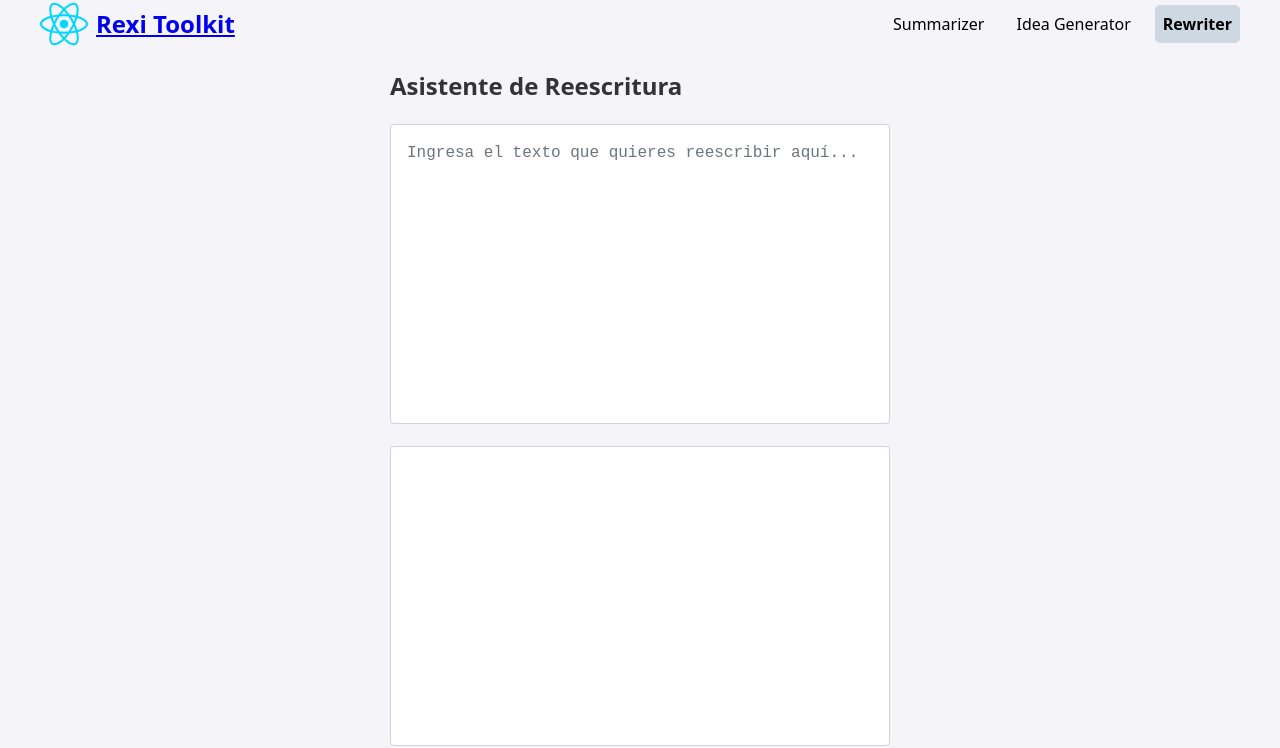
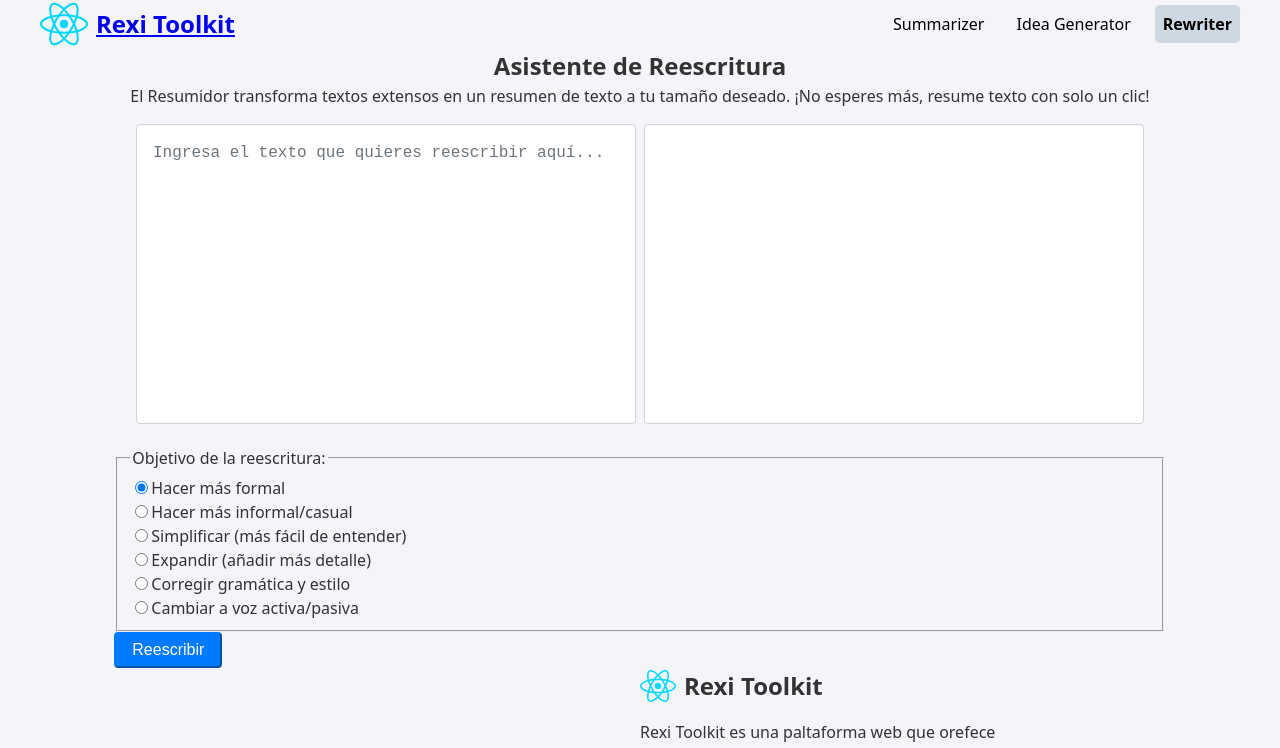
Before and after one commit to OsOsorioP/Orzalia, a React (Vite) app: page /rewriter in a window 1280 px wide. Shown: the top 748 px of the page. Built offline with nearby package versions, Linux system fonts and the light colour scheme; no server answers.

Commit message:
Refactor RewriterTool component to enhance layout and improve user experience

```diff
--- a/src/features/rewriter/RewriterTool.jsx
+++ b/src/features/rewriter/RewriterTool.jsx
@@ -3,6 +3,7 @@ import { useRewriter } from "./useRewriter";
 import Button from "../../components/common/Button/Button";
 import Textarea from "../../components/common/Textarea/Textarea";
 import BoxText from "../../components/common/BoxText/BoxText";
+import styles from "../Features.module.css";
 
 export const RewriterTool = () => {
   const [originalText, setOriginalText] = useState("");
@@ -11,13 +12,33 @@ export const RewriterTool = () => {
   const { rewrittenText, isLoading, error, generateRewrite } = useRewriter();
 
   const rewriteOptions = [
-    {value:"Hacer más formal",label:"Hacer más formal",id:"formal"},
-    {value:"Hacer más informal/casual",label:"Hacer más informal/casual",id:"informal"},
-    {value:"Simplificar (más fácil de entender)",label:"Simplificar (más fácil de entender)",id:"simplify"},
-    {value:"Expandir (añadir más detalle)",label:"Expandir (añadir más detalle)",id:"expand"},
-    {value:"Corregir gramática y estilo",label:"Corregir gramática y estilo",id:"correct"},
-    {value:"Cambiar a voz activa/pasiva",label:"Cambiar a voz activa/pasiva",id:"voice"},
-  ]
+    { value: "Hacer más formal", label: "Hacer más formal", id: "formal" },
+    {
+      value: "Hacer más informal/casual",
+      label: "Hacer más informal/casual",
+      id: "informal",
+    },
+    {
+      value: "Simplificar (más fácil de entender)",
+      label: "Simplificar (más fácil de entender)",
+      id: "simplify",
+    },
+    {
+      value: "Expandir (añadir más detalle)",
+      label: "Expandir (añadir más detalle)",
+      id: "expand",
+    },
+    {
+      value: "Corregir gramática y estilo",
+      label: "Corregir gramática y estilo",
+      id: "correct",
+    },
+    {
+      value: "Cambiar a voz activa/pasiva",
+      label: "Cambiar a voz activa/pasiva",
+      id: "voice",
+    },
+  ];
 
   const handleRewriteClick = () => {
     generateRewrite(originalText, rewriteGoal);
@@ -25,7 +46,14 @@ export const RewriterTool = () => {
 
   return (
     <section>
+      <div className={styles.header}>
         <h2>Asistente de Reescritura</h2>
+        <p>
+          El Resumidor transforma textos extensos en un resumen de texto a tu
+          tamaño deseado. ¡No esperes más, resume texto con solo un clic!
+        </p>
+      </div>
+      <div className={styles.container}>
         <Textarea
           name="textAreaRewrite"
           id="textAreaRewrite"
@@ -36,15 +64,22 @@ export const RewriterTool = () => {
           disabled={isLoading}
         />
         <BoxText>
-      {rewrittenText && !isLoading && (
-          <p>{rewrittenText}</p>
-      )}
+          {rewrittenText && !isLoading && <p>{rewrittenText}</p>}
         </BoxText>
+      </div>
       <fieldset>
         <legend>Objetivo de la reescritura:</legend>
-        {rewriteOptions.map((option)=>(
+        {rewriteOptions.map((option) => (
           <div key={option.id}>
-            <input type="radio" name="rewriteGoal" id={option.id} value={option.value} checked={rewriteGoal === option.value} onChange={(e)=>setRewriteGoal(e.target.value)} disabled={isLoading}/>
+            <input
+              type="radio"
+              name="rewriteGoal"
+              id={option.id}
+              value={option.value}
+              checked={rewriteGoal === option.value}
+              onChange={(e) => setRewriteGoal(e.target.value)}
+              disabled={isLoading}
+            />
             <label htmlFor={option.id}>{option.label}</label>
           </div>
         ))}
```
Lines whose indentation alone changed are shown as unchanged.
